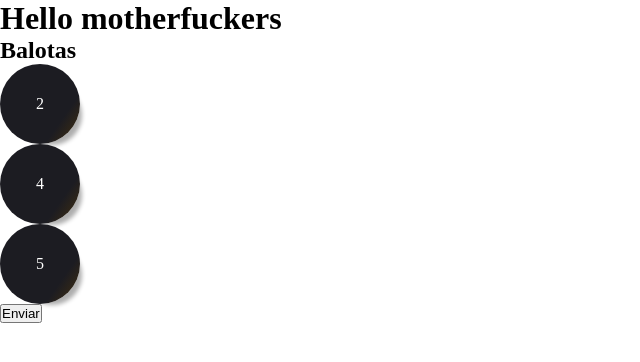
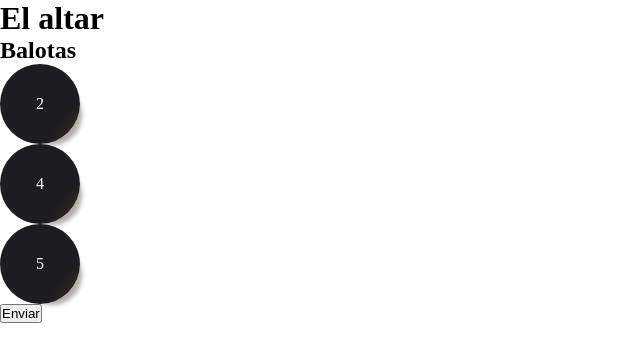
Before and after one commit to matsl92/Ballot_shop, a Django app: page /balotas/ in a window 1280 px wide. Shown: the top 362 px of the page, without its empty margins (0-640 px from the left). Run offline with Django 4.2, Linux system fonts and the light colour scheme; data comes from the database, SQL or seed files in the repository.

Commit message:
Text fields

```diff
--- a/templates/base.html
+++ b/templates/base.html
@@ -9,7 +9,7 @@
     <title>{% block title %}{% endblock %}</title>
 </head>
 <body>
-    <h1>Hello motherfuckers</h1>
+    <h1>El altar</h1>
     {% if messages %}
         {% for message in messages %}
             <div class="alert alert-warning alert-dismissible fade show" role="alert">
```
